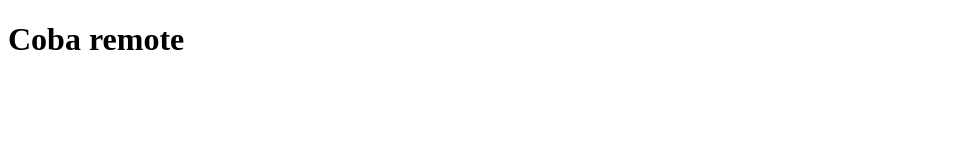
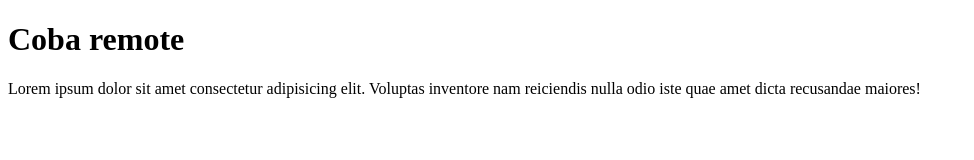
Before and after one commit to ajuhniawan1/TUGAS-KAMPUS, a plain HTML site: page index.html in a window 1280 px wide. Shown: the whole page, without its empty margins (0-974 px from the left). Drawn offline with Linux system fonts and the light colour scheme.

Commit message:
menambah paragraf

```diff
--- a/index.html
+++ b/index.html
@@ -9,6 +9,8 @@
 
 <body>
     <h1>Coba remote</h1>
+    <p>Lorem ipsum dolor sit amet consectetur adipisicing elit. Voluptas inventore nam reiciendis nulla odio iste quae
+        amet dicta recusandae maiores!</p>
 </body>
 
 </html>
```
